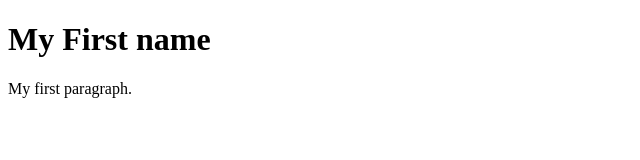
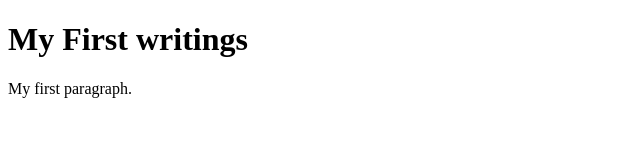
Before and after one commit to aaki1909/assignment-1, a plain HTML site: page index.html in a window 1280 px wide. Shown: the whole page, without its empty margins (0-640 px from the left). Drawn offline with Linux system fonts and the light colour scheme.

Commit message:
modified file

```diff
--- a/index.html
+++ b/index.html
@@ -2,7 +2,7 @@
 <html>
 <body>
 
-<h1>My First name</h1>
+<h1>My First writings</h1>
 <p>My first paragraph.</p>
 
 </body>
```
